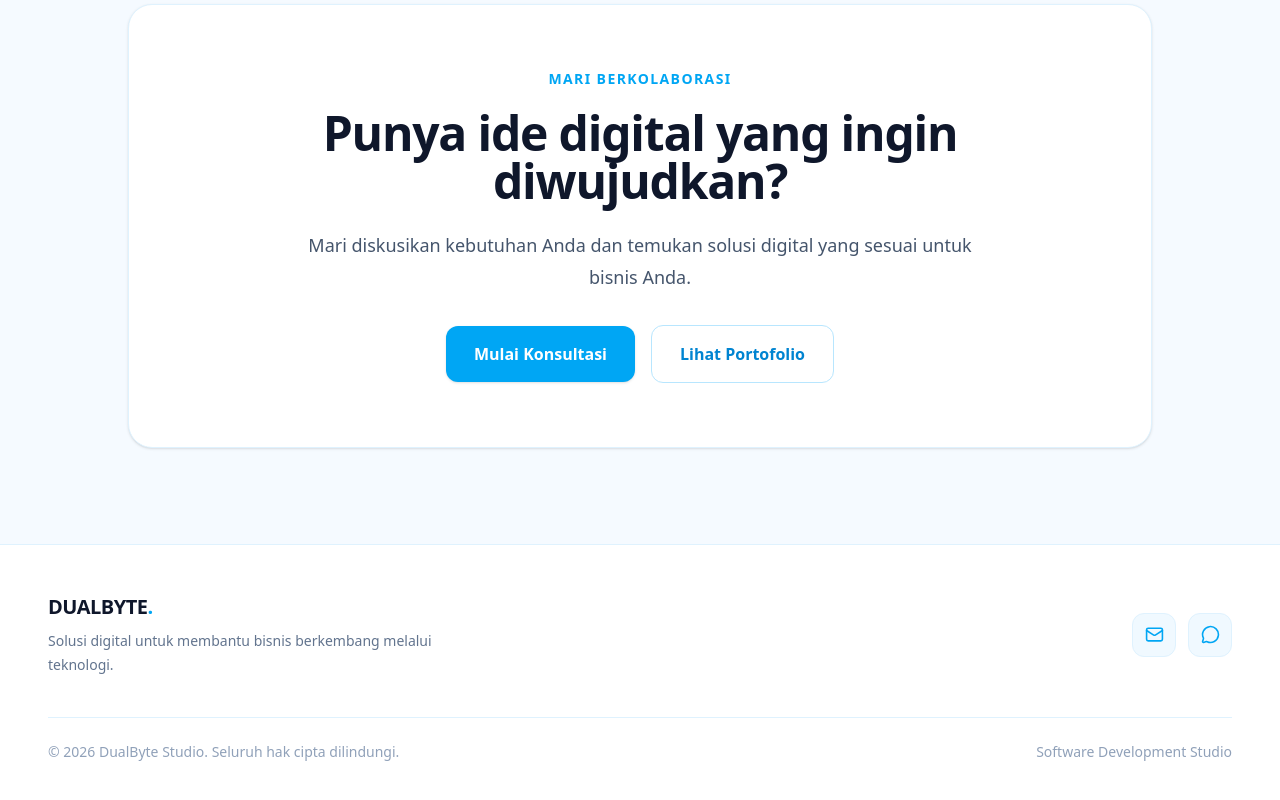
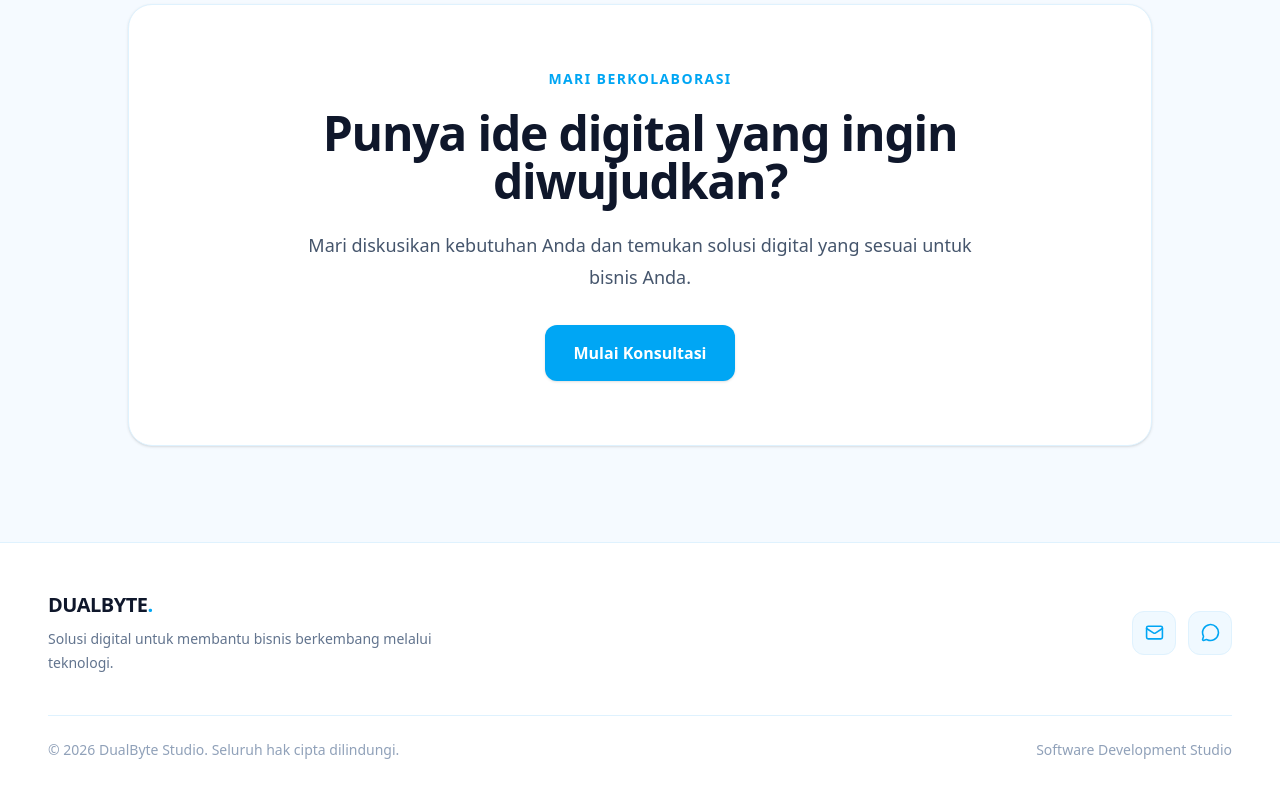
Before and after one commit to zoyaa26/DualByte-Studio-website, a Next.js app: page / in a window 1280 px wide. Shown: the part 4381-5181 px from the top of the page. Built offline with nearby package versions, Linux system fonts and the light colour scheme.

Commit message:
modified cta button

```diff
--- a/components/sections/CTA.tsx
+++ b/components/sections/CTA.tsx
@@ -30,13 +30,6 @@ export default function CTA() {
             >
               Mulai Konsultasi
             </a>
-
-            <a
-              href="#portfolio"
-              className="w-full rounded-xl border border-sky-200 bg-white px-7 py-4 font-semibold text-sky-600 transition duration-300 hover:-translate-y-0.5 hover:border-sky-300 hover:bg-sky-50 sm:w-auto"
-            >
-              Lihat Portofolio
-            </a>
           </div>
         </div>
       </Reveal>
```
